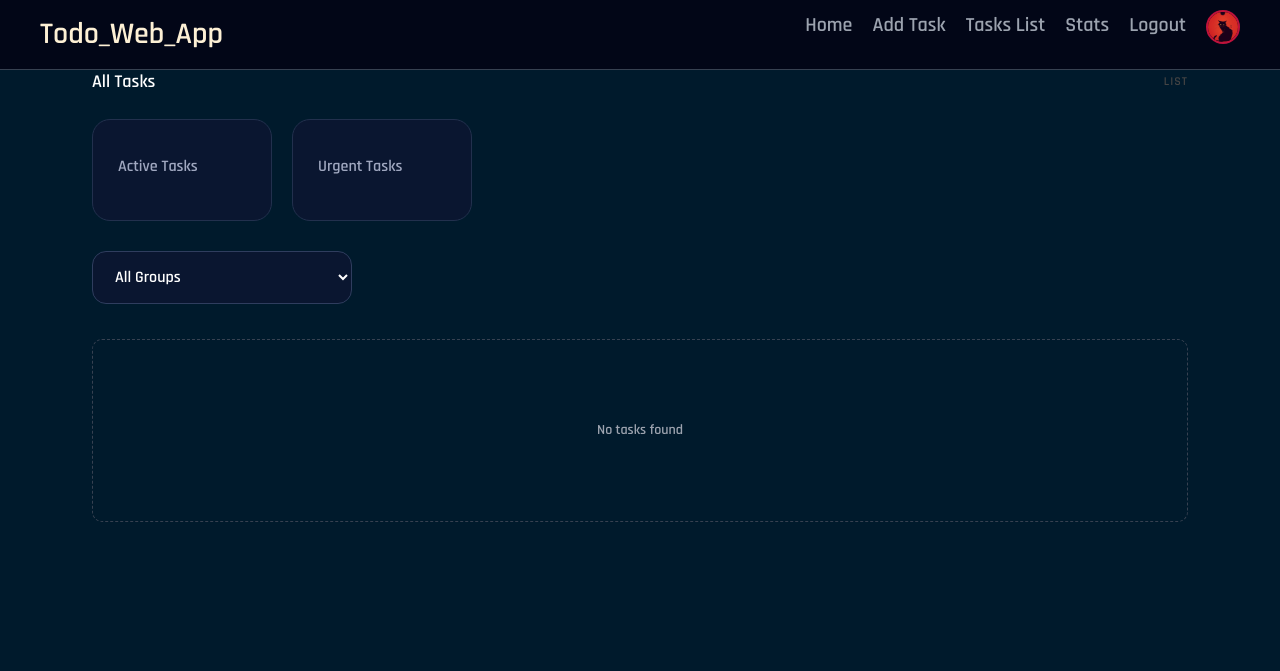
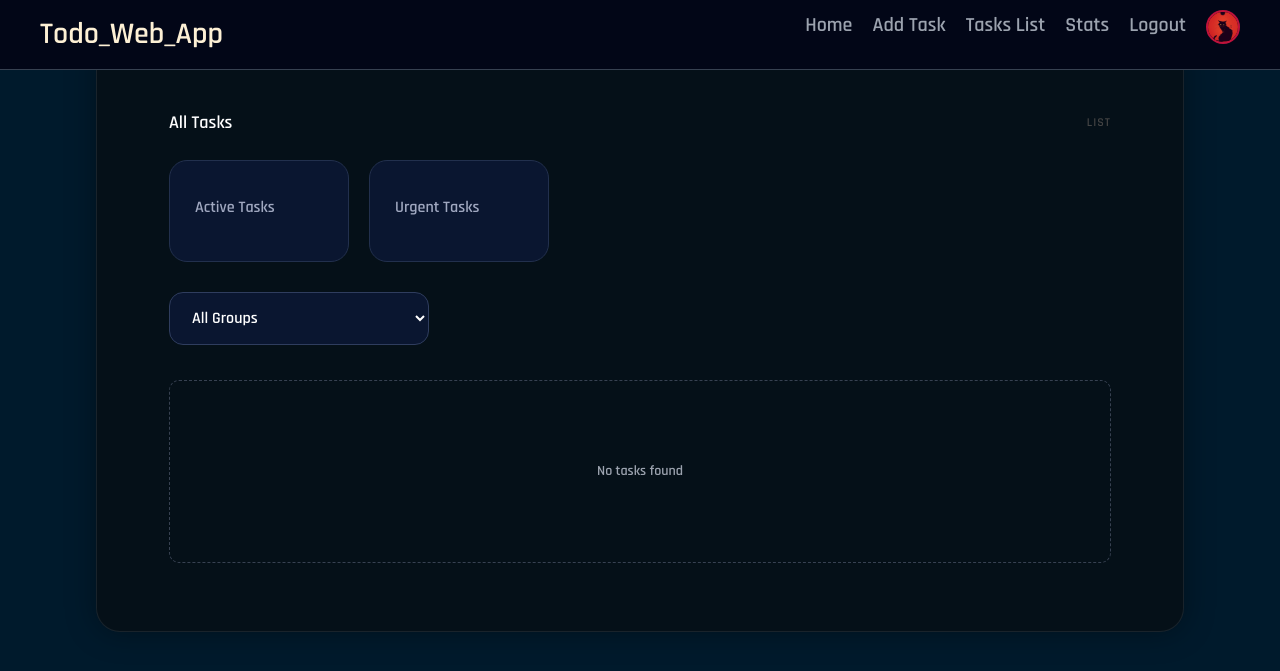
Before and after one commit to ranim3hamdi1cawfee/To-Do-Web-App, a Symfony app: template Symphony/mon_projet/templates/task/index.html.twig in a window 1280 px wide. Shown: the top 671 px of the page. Run offline with Twig, Linux system fonts and the light colour scheme; the template is opened without the code that fills it, so the values that code supplies are empty; some libraries are stand-ins or nearby versions.

Commit message:
updated task list css

```diff
--- a/Symphony/mon_projet/public/css/tasklist.css
+++ b/Symphony/mon_projet/public/css/tasklist.css
@@ -217,3 +217,18 @@ body {
     align-items: center;
   }
 }
+.tasks-container {
+  width: 85%;
+  margin: 40px auto;
+  padding: 40px;
+
+  background: rgba(10, 10, 10, 0.55);
+
+  border: 1px solid rgba(255, 255, 255, 0.08);
+
+  border-radius: 24px;
+
+  backdrop-filter: blur(10px);
+
+  box-shadow: 0 0 30px rgba(0, 0, 0, 0.35);
+}
```
Also changed, not shown: css/style.css (+18 -4 lines).
